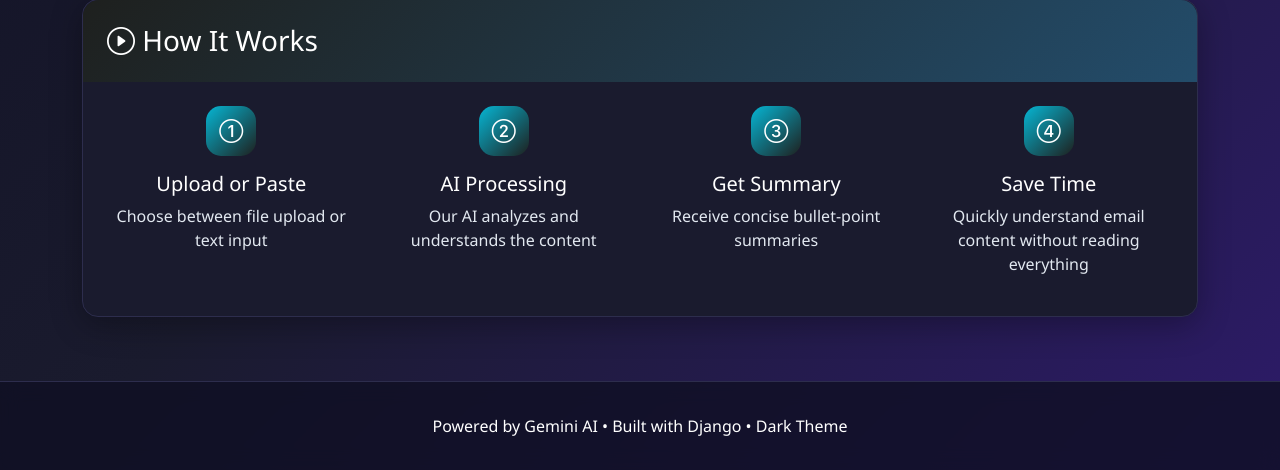
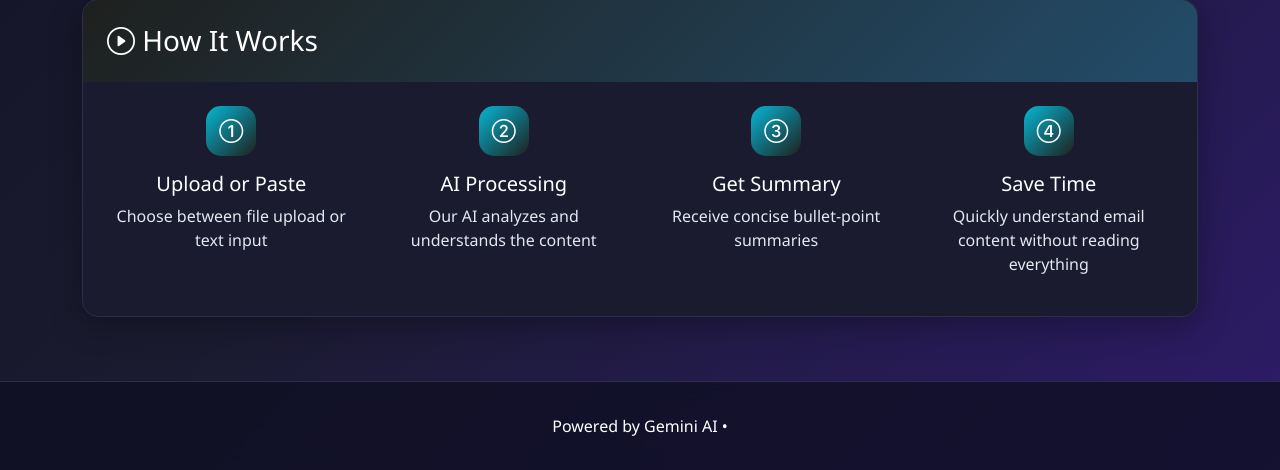
Before and after one commit to shadiyashirin/E-mail-summarizer, a Django app: page / in a window 1280 px wide. Shown: the part 731-1201 px from the top of the page. Run offline with Django 5.2, Linux system fonts and the light colour scheme; data that the repository does not hold is empty.

Commit message:
footer-changes

```diff
--- a/templates/summarizer/base.html
+++ b/templates/summarizer/base.html
@@ -331,7 +331,7 @@
     <!-- Footer -->
     <footer class="footer text-center">
         <div class="container">
-            <p class="mb-0">Powered by Gemini AI • Built with Django • Dark Theme</p>
+            <p class="mb-0">Powered by Gemini AI •</p>
         </div>
     </footer>
 
```
